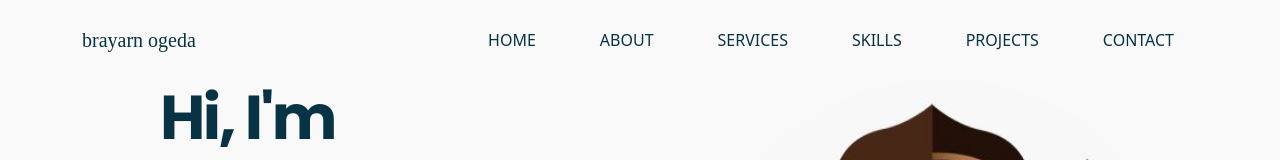
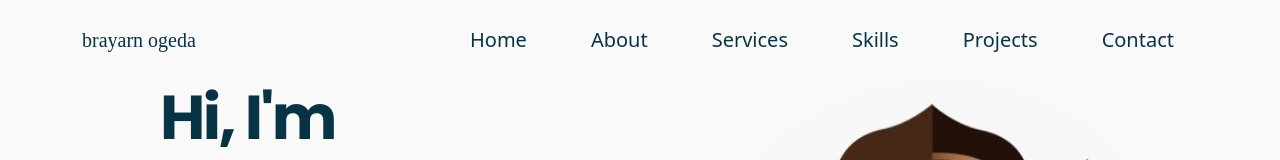
Before and after one commit to o-brayarn/portfolio, a React (Create React App) app: page / in a window 1280 px wide. Shown: the top 160 px of the page. Built offline with nearby package versions, Linux system fonts and the light colour scheme; a web font is replaced by a local one.

Commit message:
modify navbar list and fontsize

```diff
--- a/src/components/navbar/NavBar.jsx
+++ b/src/components/navbar/NavBar.jsx
@@ -6,19 +6,19 @@ export default function NavBar() {
   const menuData = [
     {
       path: "/home",
-      name: "HOME",
+      name: "Home",
     },
     {
       path: "/about",
-      name: "ABOUT",
+      name: "About",
     },
     {
       path: "/services",
-      name: "SERVICES",
+      name: "Services",
     },
     {
       path: "/skills",
-      name: "SKILLS",
+      name: "Skills",
     },
     // {
     //   path: "/experience",
@@ -26,11 +26,11 @@ export default function NavBar() {
     // },
     {
       path: "/contact",
-      name: "PROJECTS",
+      name: "Projects",
     },
     {
       path: "/contact",
-      name: "CONTACT",
+      name: "Contact",
     },
   ];
   return (
--- a/src/components/navbar/navbar.css
+++ b/src/components/navbar/navbar.css
@@ -1,11 +1,11 @@
 .navbar {
-  /* background: #2e158c; */
   height: auto;
   min-height: 80px;
 }
 .brand,
 .list-item {
   color: var(--text-color) !important;
+  font-size: 20px;
 }
 .list-item {
   display: flex !important;
```
